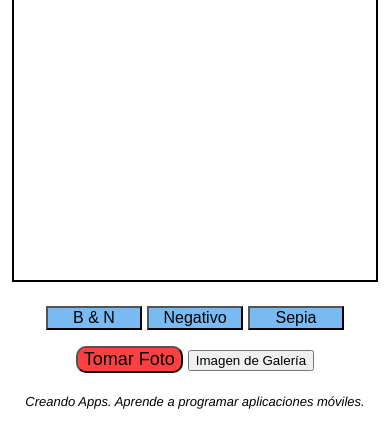
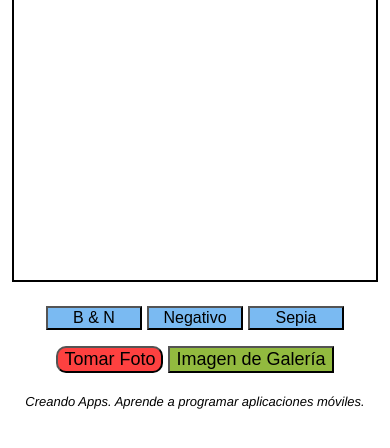
Before and after one commit to carlgarpel/MiCamara, a website: page www/index.html in a window 390 px wide. Shown: the part 178-626 px from the top of the page. Drawn offline with Linux system fonts and the light colour scheme; some packages are replaced by stand-ins of ours.

Commit message:
Update Camera.css

```diff
--- a/www/css/Camera.css
+++ b/www/css/Camera.css
@@ -51,3 +51,9 @@ body {
 	border-radius: 10px;
 	background-color: #FD4140;
 }
+
+#button-gallery{
+	font-size: large;
+
+	background-color: #92BA3F;
+}
```
